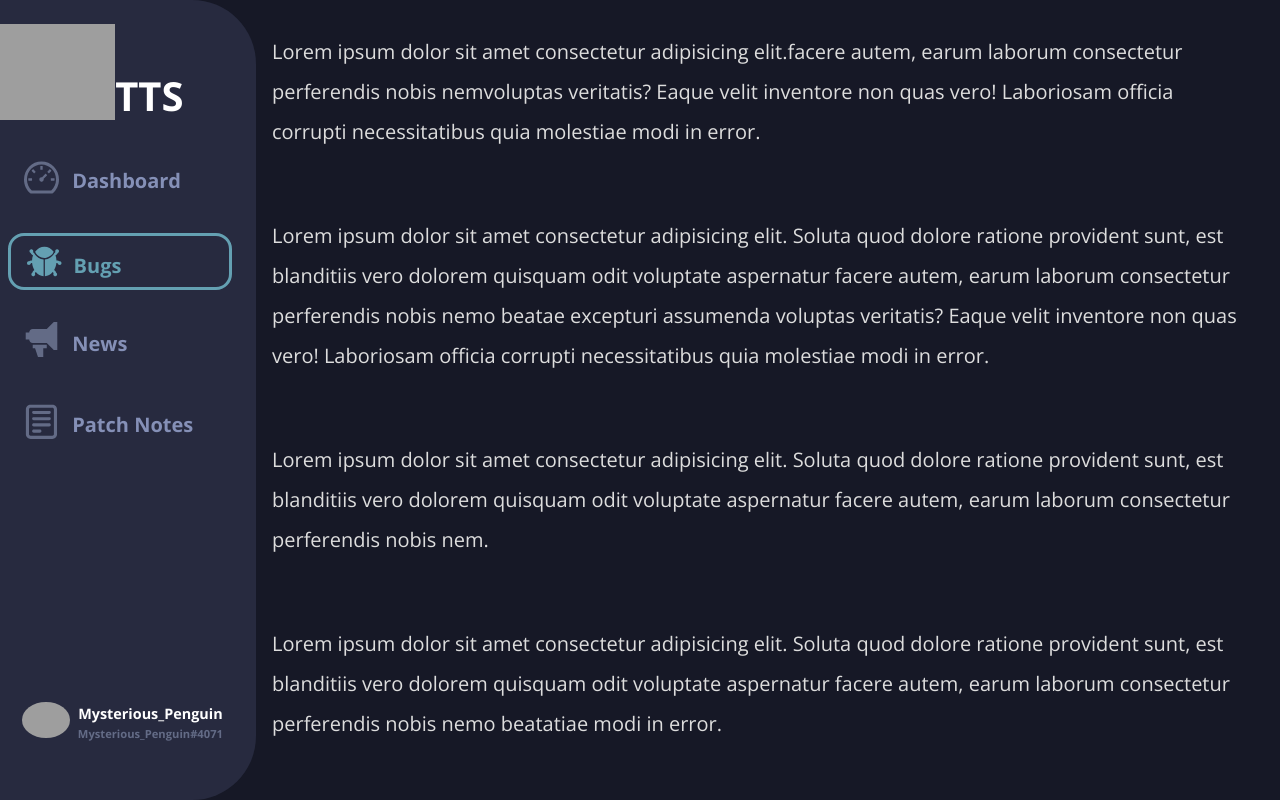
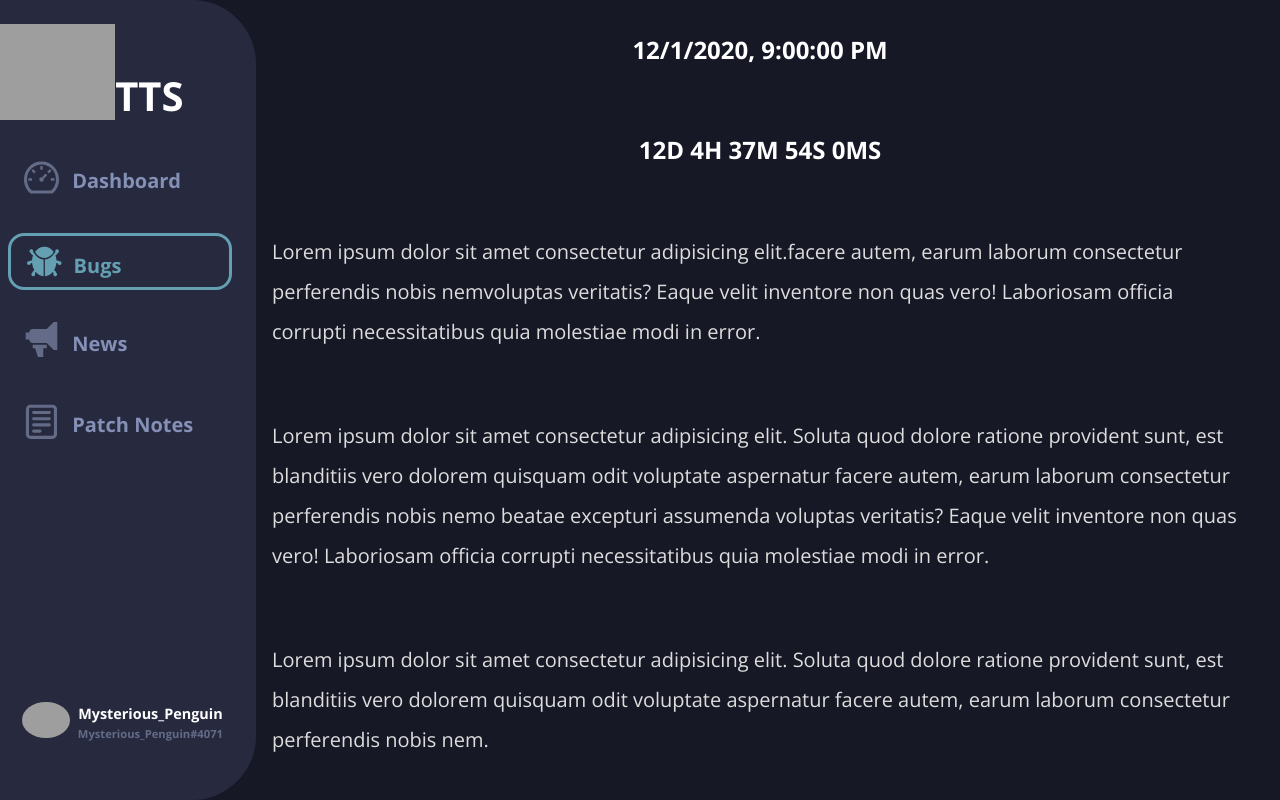
Before and after one commit to CreeperPlanet26/TTS-Redirects, an Angular app: page /bugs in a window 1280 px wide. Built offline with nearby package versions, Linux system fonts and the light colour scheme; grey boxes are pictures that could not be loaded.

Commit message:
countdown logic works

```diff
--- a/src/app/pages/dashboard/dashboard.component.html
+++ b/src/app/pages/dashboard/dashboard.component.html
@@ -4,6 +4,9 @@
             <embed src="https://lucas7yoshi.sfo2.cdn.digitaloceanspaces.com/tempogg.ogg.mp3" loop="true" width="180"
                 height="90" hidden="true" />
         </audio>
+
+        <h2>{{eventDate.toLocaleString()}}</h2>
+        <h2>{{countdown}}</h2>
 
         <p>Lorem ipsum dolor sit amet consectetur adipisicing elit.facere autem, earum laborum consectetur
             perferendis nobis nemvoluptas veritatis? Eaque velit inventore non quas vero!
--- a/src/app/pages/dashboard/dashboard.component.scss
+++ b/src/app/pages/dashboard/dashboard.component.scss
@@ -14,8 +14,7 @@
     }
 }
 
-.test {
-    opacity: 1;
-    width: 20px;
-    height: 20px;
+h2 {
+    margin: 2rem auto;
+    text-align: center;
 }
--- a/src/app/pages/dashboard/dashboard.component.ts
+++ b/src/app/pages/dashboard/dashboard.component.ts
@@ -7,11 +7,42 @@ import { NavService } from 'src/app/components/nav/nav.service';
   styleUrls: ['./dashboard.component.scss']
 })
 export class DashboardComponent {
+  public eventDate = new Date('2020-12-01T21:00:00.000Z');
+  // public eventDate = new Date('Nov 23 2020 14:35:20');
+  public countdown: string;
 
-  constructor(private navBarService: NavService) { }
+  constructor(private navBarService: NavService) { this.startUpdating(); }
 
   public toggleDrawer(): void {
     this.navBarService.drawer.toggle();
   }
 
+  public startUpdating(): void {
+    // Update the count down every 1 second
+    const interval = setInterval(() => {
+
+      // Get the current milliseconds.
+      const now = new Date().getTime();
+
+      // Find the milliseconds till now and the event.
+      const msTillEvent = this.eventDate.getTime() - now;
+
+      // Time calculations for days, hours, minutes and seconds.
+      const days = Math.floor(msTillEvent / (1000 * 60 * 60 * 24));
+      const hours = Math.floor((msTillEvent % (1000 * 60 * 60 * 24)) / (1000 * 60 * 60));
+      const minutes = Math.floor((msTillEvent % (1000 * 60 * 60)) / (1000 * 60));
+      const seconds = Math.floor((msTillEvent % (1000 * 60)) / 1000);
+      const milliseconds = Math.floor((msTillEvent % (1000)) / 1000);
+
+      // Return the days, hours, minutes, and seconds all together and formatted.
+      this.countdown = `${days}D ${hours}H ${minutes}M ${seconds}S ${milliseconds}MS`;
+
+      // If the count down is over, write some text;
+      if (msTillEvent <= 0) {
+        clearInterval(interval);
+        this.countdown = 'EXPIRED';
+      }
+
+    }, 1000);
+  }
 }
```
